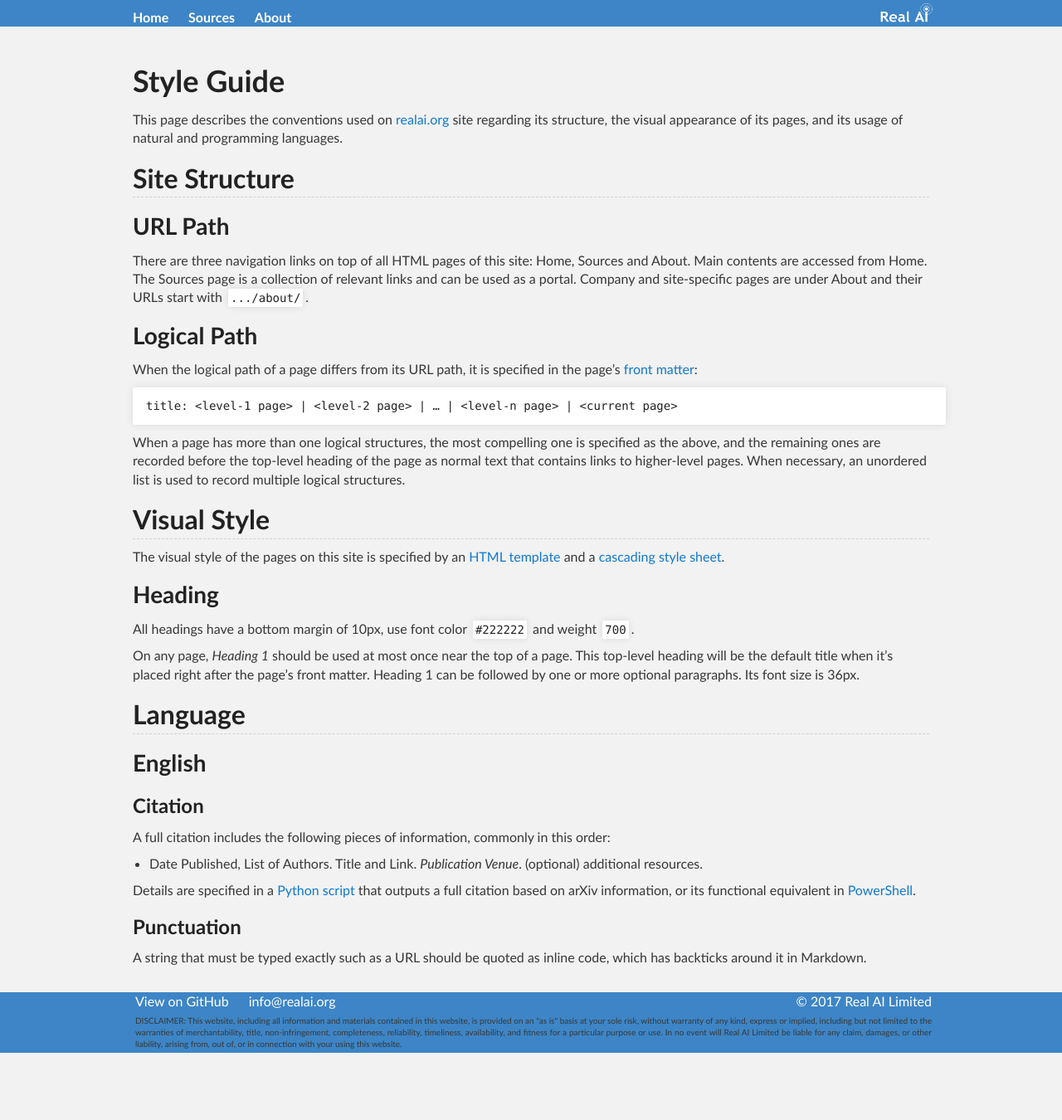
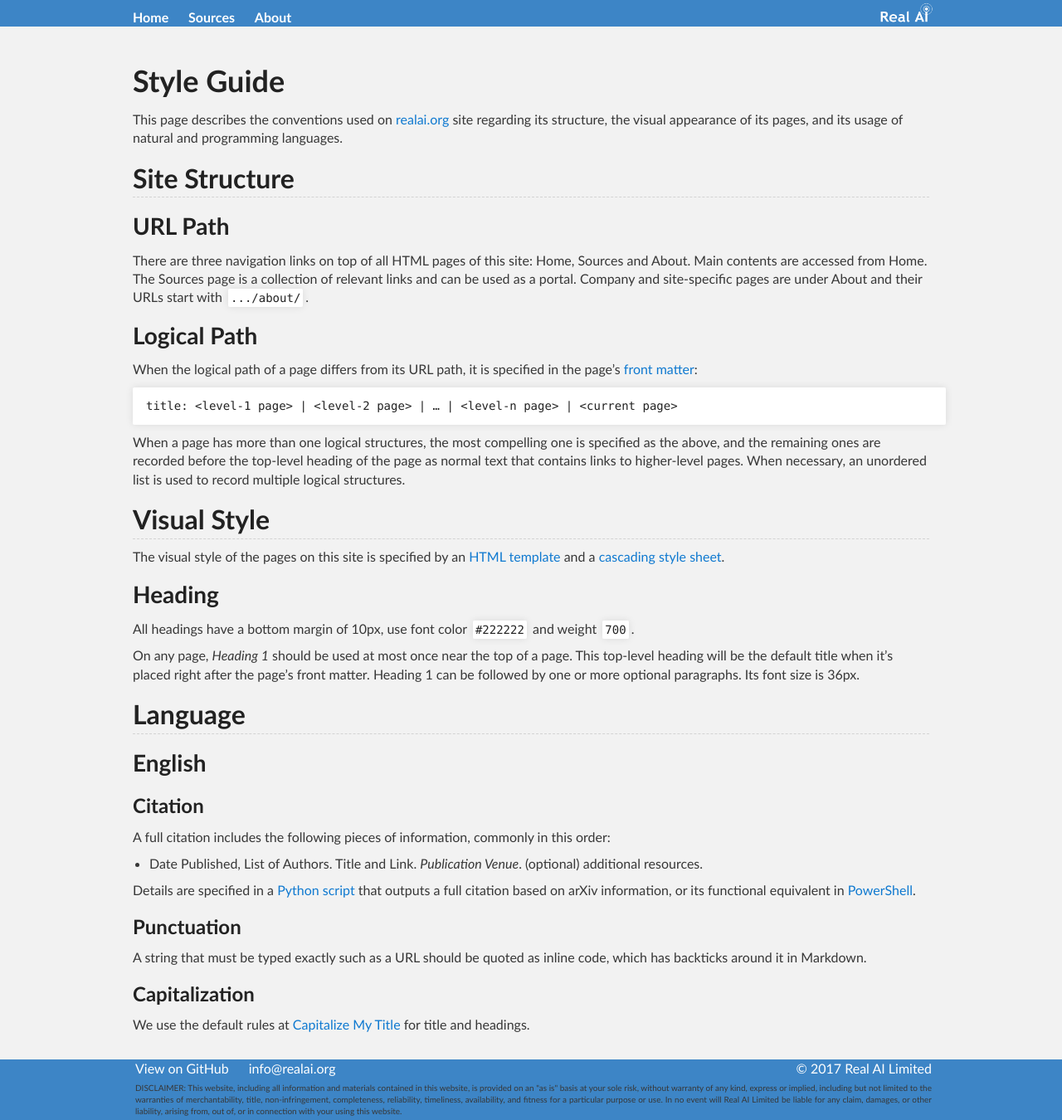
Before and after one commit to Tonywuhk/realai.org, a Jekyll site: the page built from about/style.md, in a window 1280 px wide. Shown: the whole page at 83% size. Built offline with Jekyll 4.4.1, drawn with Linux system fonts in a browser that asks for light colours; our own code applies the rules of GitHub Pages for plain Markdown files; the repository's description, which GitHub fills in, is left out; before the commit the page ends 1269 px from its top, so only the background shows below that.

Commit message:
Update files

```diff
--- a/about/style.md
+++ b/about/style.md
@@ -45,3 +45,7 @@
 #### Punctuation
 
 A string that must be typed exactly such as a URL should be quoted as inline code, which has backticks around it in Markdown.
+
+#### Capitalization
+
+We use the default rules at [Capitalize My Title](https://capitalizemytitle.com/) for title and headings.
```
Also changed, not shown: course/deep-learning.md (+1 -1 lines).
